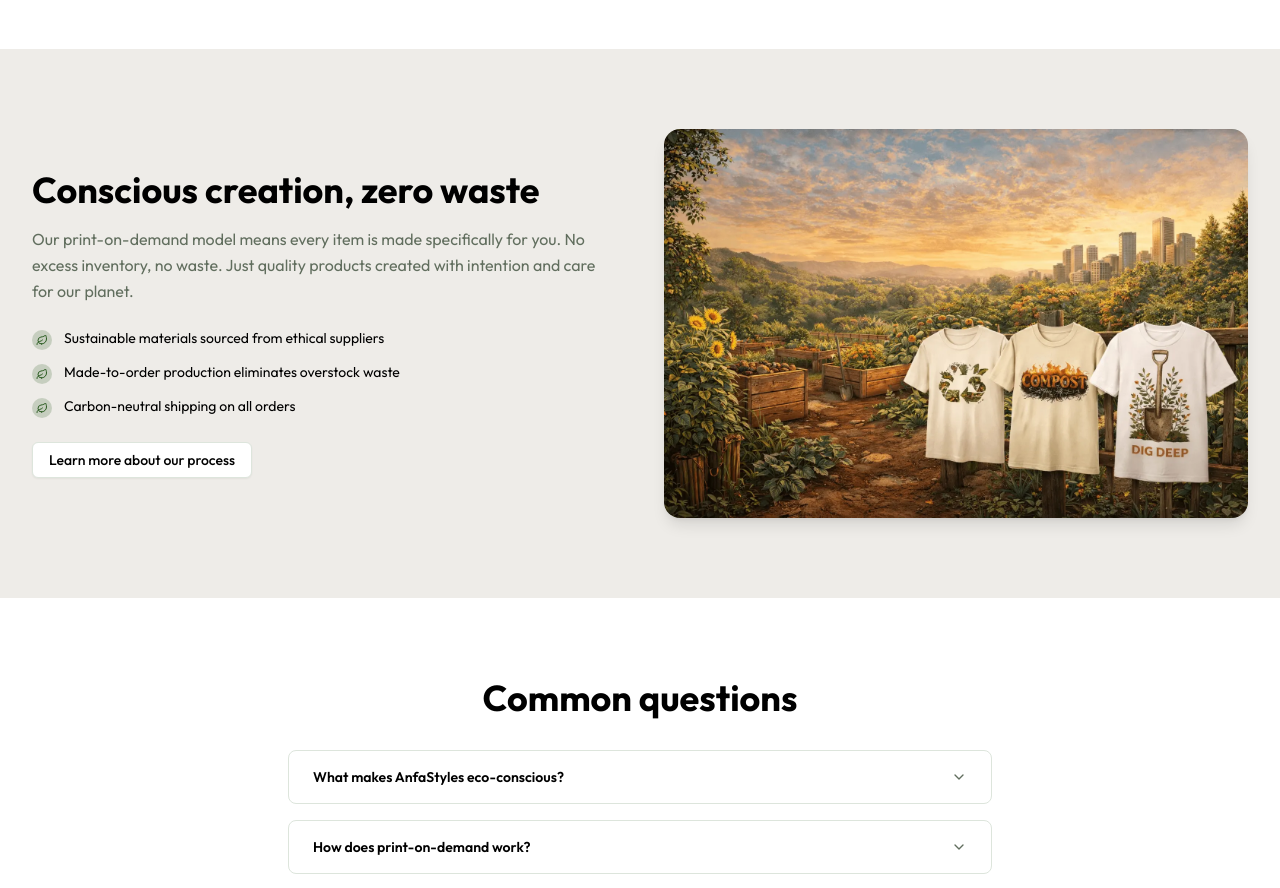
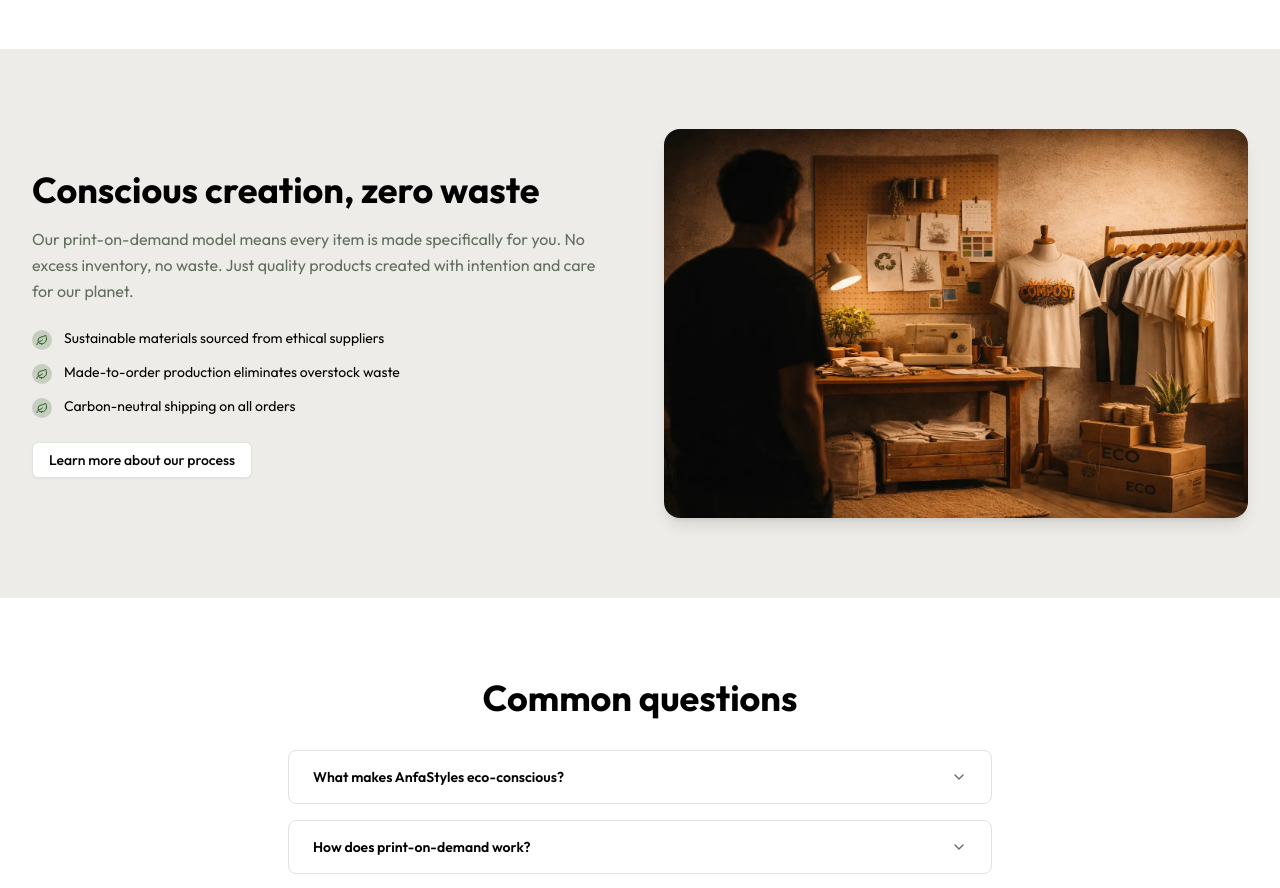
Before and after one commit to medamineaitaich/anfastyles-web, a React (Vite) app: page / in a window 1280 px wide. Shown: the part 1320-2208 px from the top of the page. Built offline with nearby package versions, Linux system fonts and the light colour scheme; no server answers; the HTML template or start-up script is replaced by a standard one.

Commit message:
Update story section imagery

```diff
--- a/src/pages/AboutPage.jsx
+++ b/src/pages/AboutPage.jsx
@@ -4,6 +4,8 @@ import { Leaf, Users, Heart, Recycle } from 'lucide-react';
 import Header from '@/components/Header.jsx';
 import Footer from '@/components/Footer.jsx';
 import CartDrawer from '@/components/CartDrawer.jsx';
+
+const ABOUT_STORY_IMAGE = '/about-story.webp';
 
 const AboutPage = () => {
   const [cartDrawerOpen, setCartDrawerOpen] = useState(false);
@@ -67,8 +69,8 @@ const AboutPage = () => {
               </div>
               <div className="relative">
                 <img
-                  src="https://images.unsplash.com/photo-1618815909724-861120595390"
-                  alt="Sustainable fashion production"
+                  src={ABOUT_STORY_IMAGE}
+                  alt="AnfaStyles studio story scene"
                   className="rounded-2xl shadow-lg w-full"
                 />
               </div>
--- a/src/pages/HomePage.jsx
+++ b/src/pages/HomePage.jsx
@@ -16,6 +16,7 @@ import ProductRatingStars from '@/components/ProductRatingStars.jsx';
 
 const isValidEmail = (value) => /^[^\s@]+@[^\s@]+\.[^\s@]+$/.test(String(value || '').trim());
 const HOMEPAGE_TOP_IMAGE = '/homepage-top.webp';
+const HOMEPAGE_STORY_IMAGE = '/about-story.webp';
 
 const HomePage = () => {
   const [homeProducts, setHomeProducts] = useState([]);
@@ -335,8 +336,8 @@ const HomePage = () => {
                 className="relative"
               >
                 <img
-                  src={HOMEPAGE_TOP_IMAGE}
-                  alt="AnfaStyles eco apparel showcase"
+                  src={HOMEPAGE_STORY_IMAGE}
+                  alt="AnfaStyles conscious creation studio"
                   className="rounded-2xl shadow-lg w-full"
                 />
               </motion.div>
```
Also changed, not shown: public/about-story.webp (added).
